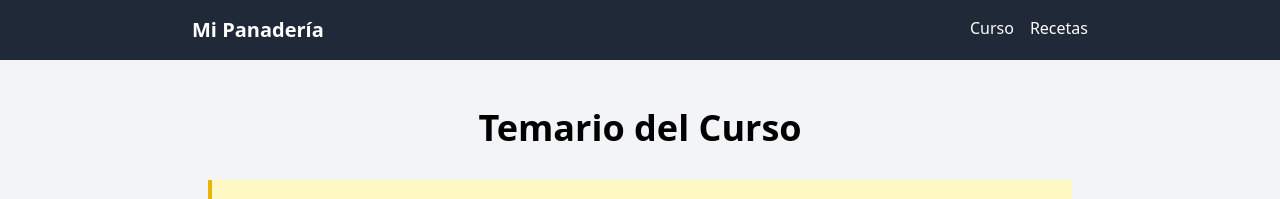
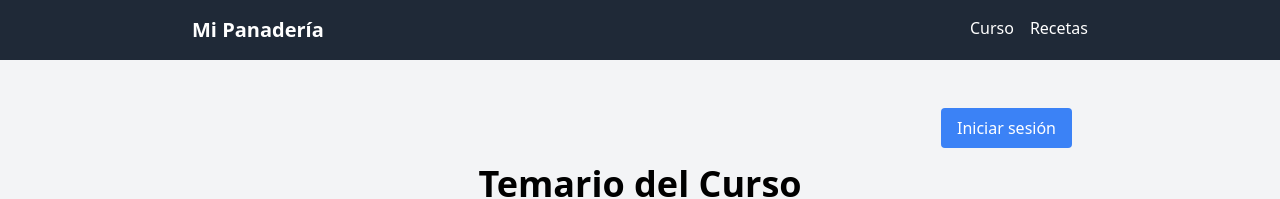
Before and after one commit to Drworm82/CursoPanadero, a Next.js app: page /curso in a window 1280 px wide. Shown: the top 199 px of the page. Built offline with nearby package versions, Linux system fonts and the light colour scheme; no server answers; the database is empty; what @supabase/auth-helpers-react would draw is missing.

Commit message:
Update index.js

```diff
--- a/pages/curso/index.js
+++ b/pages/curso/index.js
@@ -1,16 +1,25 @@
 import { useState, useEffect } from 'react';
 import { supabase } from '../../lib/supabase';
+import { getSession, signOut } from '../../lib/supabaseAuth'; // Importa las funciones de auth
 import Link from 'next/link';
+import { useRouter } from 'next/router';
 
 export default function CursoPage() {
+  const router = useRouter();
   const [modulos, setModulos] = useState([]);
   const [loading, setLoading] = useState(true);
+  const [user, setUser] = useState(null); // Nuevo estado para el usuario logueado
 
   useEffect(() => {
+    // Función para obtener la sesión del usuario
+    const fetchSession = async () => {
+      const session = await getSession();
+      setUser(session ? session.user : null); // Guarda la sesión del usuario en el estado
+    };
+
+    // Obtenemos los módulos del curso
     const fetchModulos = async () => {
-      // Obtener todos los módulos del curso
       const { data, error } = await supabase.from('modulos_curso').select('*').order('orden');
-
       if (error) {
         console.error('Error fetching modules:', error);
       } else {
@@ -19,8 +28,15 @@ export default function CursoPage() {
       setLoading(false);
     };
 
+    fetchSession();
     fetchModulos();
   }, []);
+
+  const handleLogout = async () => {
+    await signOut();
+    setUser(null);
+    router.push('/login'); // Redirige al usuario a la página de login
+  };
 
   if (loading) {
     return (
@@ -32,6 +48,19 @@ export default function CursoPage() {
 
   return (
     <div className="max-w-4xl mx-auto p-4">
+      {/* Botón de login/logout condicional */}
+      <div className="flex justify-end mb-4">
+        {user ? (
+          <button onClick={handleLogout} className="bg-red-500 text-white px-4 py-2 rounded hover:bg-red-600 transition-colors">
+            Cerrar sesión ({user.email})
+          </button>
+        ) : (
+          <Link href="/login" className="bg-blue-500 text-white px-4 py-2 rounded hover:bg-blue-600 transition-colors">
+            Iniciar sesión
+          </Link>
+        )}
+      </div>
+
       <h1 className="text-4xl font-bold mb-8 text-center">Temario del Curso</h1>
       <div className="bg-yellow-100 border-l-4 border-yellow-500 text-yellow-700 p-4 mb-6" role="alert">
         <p className="font-bold">Acceso a contenido restringido</p>
```
